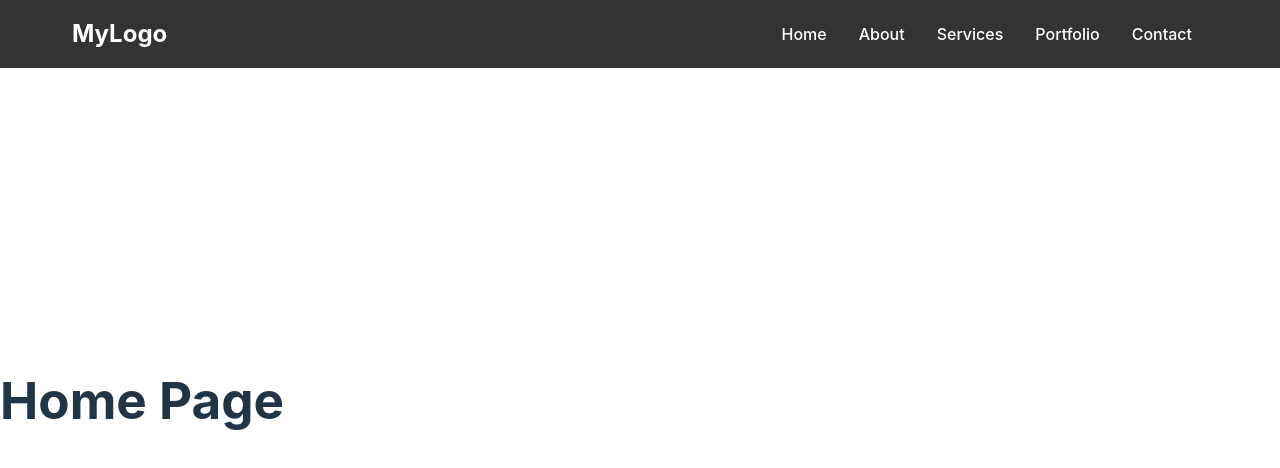
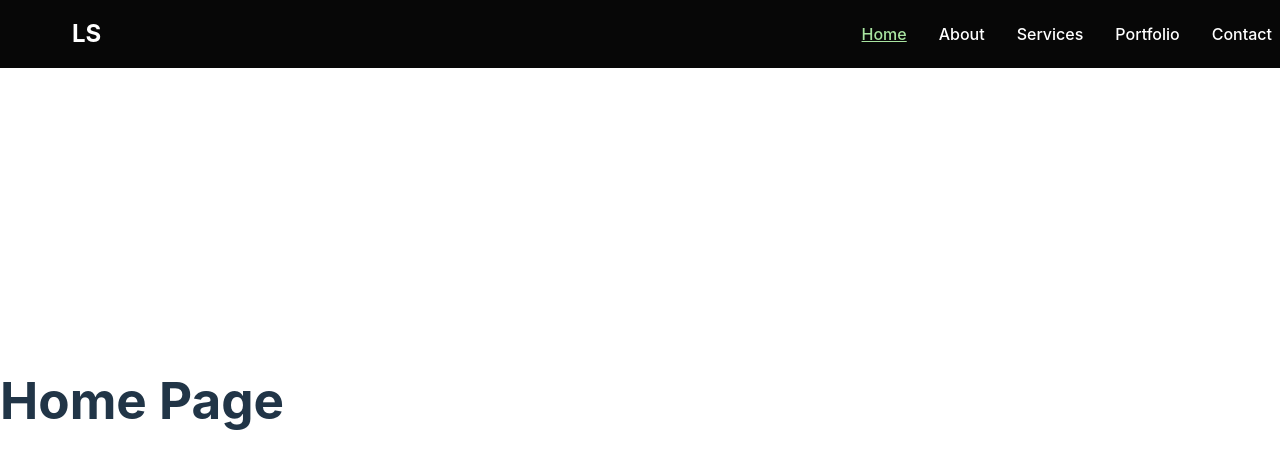
Before and after one commit to LorenzoScalvini/Portfolio-Devlog-W.I.P, a React (Vite) app: page / in a window 1280 px wide. Shown: the top 468 px of the page. Built offline with nearby package versions, Linux system fonts and the light colour scheme.

Commit message:
Devlog02: refactor Navbar component to use NavLink for routing and update styles for active links

```diff
--- a/src/components/Navbar/Navbar.jsx
+++ b/src/components/Navbar/Navbar.jsx
@@ -1,8 +1,8 @@
 import { useState } from "react";
-import { Link } from "react-router-dom";
+import { NavLink } from "react-router-dom";
 import styles from "./Navbar.module.css";
 
-const Navbar = () => {
+export default function Navbar() {
   const [isOpen, setIsOpen] = useState(false);
 
   const toggleMenu = () => {
@@ -12,12 +12,10 @@ const Navbar = () => {
   return (
     <nav className={styles.navbar}>
       <div className={styles.container}>
-        {/* Logo */}
-        <Link to="/" className={styles.logo}>
-          MyLogo
-        </Link>
+        <NavLink to="/" className={styles.logo}>
+          LS
+        </NavLink>
 
-        {/* Hamburger Menu */}
         <button
           className={`${styles.hamburger} ${isOpen ? styles.active : ""}`}
           onClick={toggleMenu}
@@ -28,27 +26,44 @@ const Navbar = () => {
           <span className={styles.bar}></span>
         </button>
 
-        {/* Nav Links */}
         <div className={`${styles.navLinks} ${isOpen ? styles.active : ""}`}>
-          <Link to="/" onClick={toggleMenu}>
+          <NavLink
+            to="/"
+            className={({ isActive }) => (isActive ? styles.activeLink : "")}
+            onClick={toggleMenu}
+          >
             Home
-          </Link>
-          <Link to="/about" onClick={toggleMenu}>
+          </NavLink>
+          <NavLink
+            to="/about"
+            className={({ isActive }) => (isActive ? styles.activeLink : "")}
+            onClick={toggleMenu}
+          >
             About
-          </Link>
-          <Link to="/services" onClick={toggleMenu}>
+          </NavLink>
+          <NavLink
+            to="/services"
+            className={({ isActive }) => (isActive ? styles.activeLink : "")}
+            onClick={toggleMenu}
+          >
             Services
-          </Link>
-          <Link to="/portfolio" onClick={toggleMenu}>
+          </NavLink>
+          <NavLink
+            to="/portfolio"
+            className={({ isActive }) => (isActive ? styles.activeLink : "")}
+            onClick={toggleMenu}
+          >
             Portfolio
-          </Link>
-          <Link to="/contact" onClick={toggleMenu}>
+          </NavLink>
+          <NavLink
+            to="/contact"
+            className={({ isActive }) => (isActive ? styles.activeLink : "")}
+            onClick={toggleMenu}
+          >
             Contact
-          </Link>
+          </NavLink>
         </div>
       </div>
     </nav>
   );
-};
-
-export default Navbar;
+}
--- a/src/components/Navbar/Navbar.module.css
+++ b/src/components/Navbar/Navbar.module.css
@@ -1,5 +1,5 @@
 .navbar {
-  background: #333;
+  background: #070707;
   padding: 1rem 2rem;
   position: fixed;
   width: 100%;
@@ -25,7 +25,6 @@
 .navLinks {
   display: flex;
   gap: 2rem;
-  margin-right: 5rem;
 }
 
 .navLinks a {
@@ -35,7 +34,13 @@
 }
 
 .navLinks a:hover {
-  color: #000000;
+  color: #a8e4a0; /* Change to your desired hover color */
+}
+
+/* Active link style */
+.navLinks .activeLink {
+  color: #a8e4a0; /* Change to your desired active color */
+  text-decoration: underline;
 }
 
 .hamburger {
@@ -45,7 +50,6 @@
   background: none;
   border: none;
   cursor: pointer;
-  margin-right: 40px; /* Added right margin */
 }
 
 .bar {
@@ -77,9 +81,9 @@
     top: 60px;
     right: -100%;
     height: calc(100vh - 60px);
-    width: 100%;
-    max-width: 300px;
-    background: #333;
+    width: 40%;
+    max-width: 100%;
+    background: #070707;
     flex-direction: column;
     align-items: center;
     padding-top: 2rem;
```
